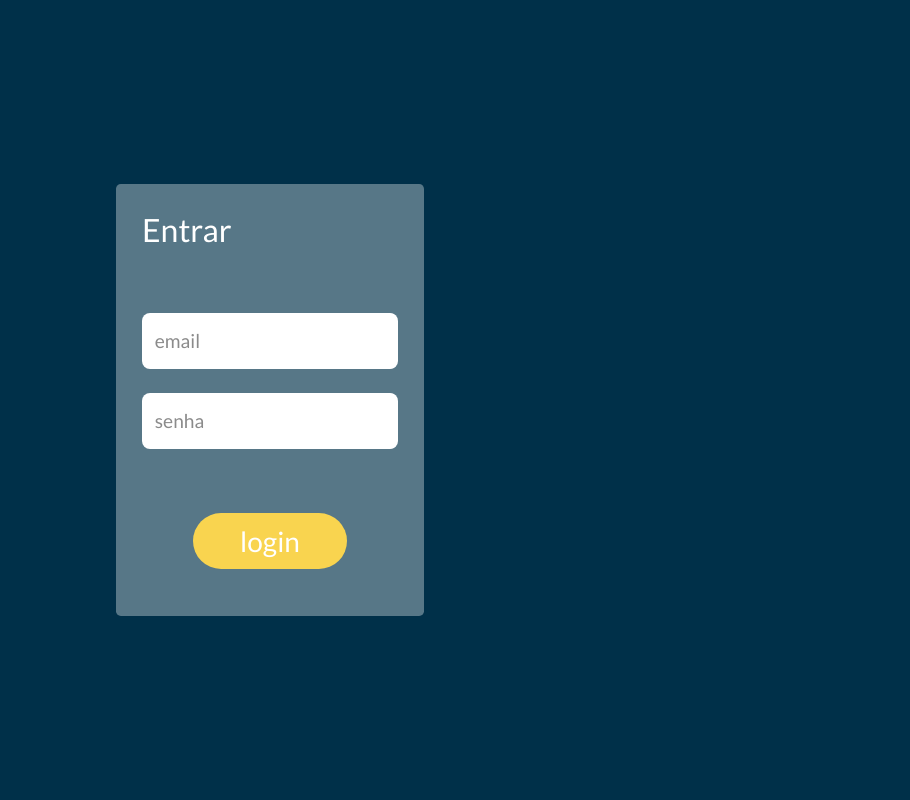
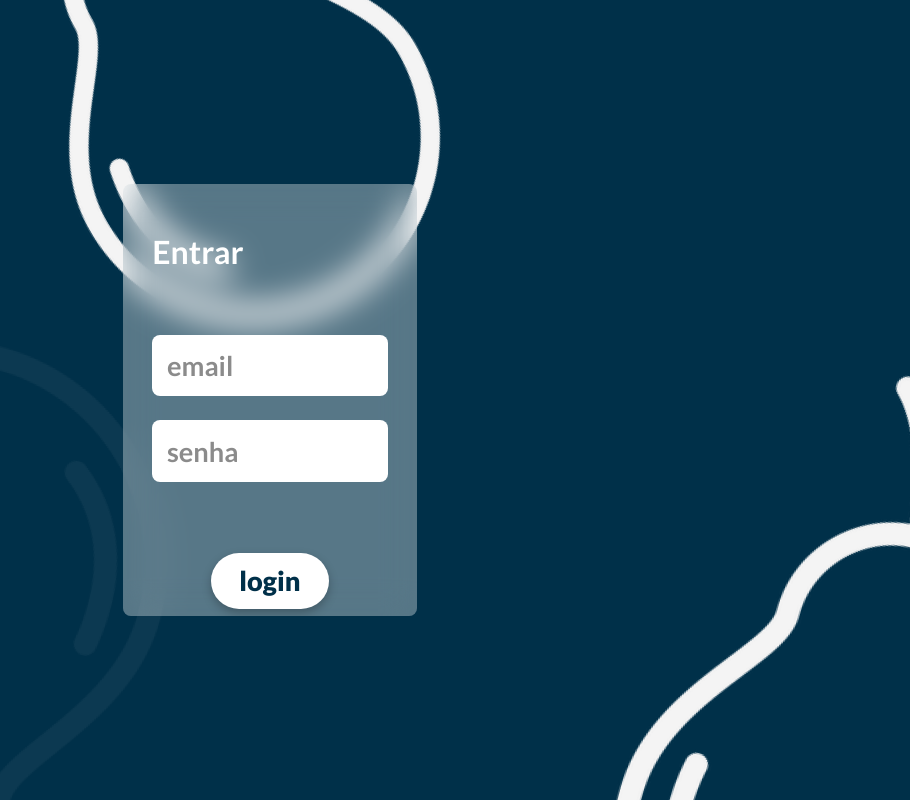
Before and after one commit to josuels731/fruits-basket-react, a React (Create React App) app: page /login in a window 1280 px wide. Shown: the whole page, without its empty margins (370-1280 px from the left). Built offline with nearby package versions, Linux system fonts and the light colour scheme.

Commit message:
finished login screen

```diff
--- a/src/pages/Login.tsx
+++ b/src/pages/Login.tsx
@@ -1,7 +1,8 @@
-import { FormEvent, useState } from "react";
+import { ChangeEvent, FormEvent, FormEventHandler, useState } from "react";
 import styled from "styled-components";
 import { login } from 'services/users';
 import { RequestPostLogin, ResponsePostLogin } from 'services/users.d';
+import LoginBackground from 'assets/img/LoginBackground.png'
 
 const Page = styled.div`
     width: 100vw;
@@ -10,39 +11,45 @@ const Page = styled.div`
     display: flex;
     align-items: center;
     justify-content: center;
+    background-image: url(${LoginBackground});
+`;
 
-    `;
+const Filter = styled.div`
+    width: 100%;
+    height: 100%;
+    backdrop-filter: blur(1em);
+    display: flex;
+    flex-direction: column;
+`;
 
 const DesktopForm = styled.form`
-    width: 24vw;
+    width: 23vw;
     height: 54vh;
-    border-radius: 0.3em;
+    border-radius: 0.5em;
     background: rgba(255, 255, 255, 0.34);
-
-    > div {
-        padding: 2vw;
-        width: 20vw;
-        height: 50vh;
-        /* backdrop-filter: blur(22px); */
-        display: flex;
-        flex-direction: column;
-    }
+    overflow: hidden;
 `;
 
 const Title = styled.div`
     font-size: 2em;
+    font-weight: 700;
+    margin: 0 10%;
+    margin-top: 3rem;
     margin-bottom: 4rem;
+
 `;
 
 const Input = styled.input`
-    width: 90%;
+    width: 70%;
     height: 3.5rem;
     border-radius: .5rem;
     border: none;
     outline: none;
-    font-size: 1.2em;
+    font-size: 1.7em;
+    font-weight: 600;
+    margin: 0 10%;
     margin-bottom: 1.5rem;
-    padding: 0 5%;
+    padding: 0.1em 5%;
     color: #3d3d3d;
 
     ::placeholder {
@@ -51,21 +58,37 @@ const Input = styled.input`
 `;
 
 const Button = styled.button`
-    width: 60%;
+    width: 40%;
     height: 3.5rem;
     border-radius: 1.5em;
     border: none;
-    background-color: #F9D44F;
-    color: #FFF;
-    font-size: 1.75em;
+    background-color: #FFF;
+    box-shadow: 0px 4px 10px rgba(0, 0, 0, 0.25);
+    color: #003049;
+    font-size: 1.7em;
+    font-weight: 900;
     margin: auto;
+    outline: none;
+    transition: transform 50ms, box-shadow 200ms;
+
+    :hover {
+        box-shadow: 0px 4px 20px rgba(0, 0, 0, 0.25);
+    }
+
+    :active {
+        box-shadow: 0px 4px 30px rgba(0, 0, 0, 0.25);
+        transform: translateY(1px);
+    }
 `;
 
 const Error = styled.div`
     border: none;
-    color: #e63e3e;
+    color: #D62828;
+    font-weight: 700;
     font-size: 1em;
-    margin-top: 1em;
+    height: 1.5em;
+    margin-top: 0em;
+    margin-bottom: 1em;
     align-self: center;
 `;
 
@@ -74,26 +97,30 @@ function Login() {
     const [loginData, setLoginData] = useState<RequestPostLogin>({ email: '', password: '' });
     const [loginStatus, setLoginStatus] = useState<ResponsePostLogin>({});
 
-    const submit = async (e: FormEvent<HTMLFormElement>) => {
+    const handleSubmit = async (e: FormEvent<HTMLFormElement>) => {
         e.preventDefault();
-        try {
-            const data = await login(loginData);
-            setLoginStatus(data);
-        } catch (e) {
-            console.log((e as { request: any }).request);
+        setLoginStatus(await login(loginData));
+    }
 
-            setLoginStatus(e as ResponsePostLogin);
-        }
+    const handleInvalid = (e: FormEvent<HTMLInputElement>) => {
+        e.preventDefault();
+        setLoginStatus({ error: 'Email or password is invalid' });
     }
+
+    const handleChange = (e: ChangeEvent<HTMLInputElement>) => {
+        setLoginStatus({});
+        setLoginData({ ...loginData, [e.target.id]: e.target.value })
+    }
+
     return <Page>
-        <DesktopForm onSubmit={submit}>
-            <div>
+        <DesktopForm onSubmit={handleSubmit}>
+            <Filter>
                 <Title>Entrar</Title>
-                <Input onChange={(e) => setLoginData({ ...loginData, email: e.target.value })} type="text" placeholder='email' />
-                <Input onChange={(e) => setLoginData({ ...loginData, password: e.target.value })} type="password" placeholder='senha' />
-                {loginStatus.error ? <Error>Email ou Senha Incorretos</Error> : null}
+                <Input id='email' onInvalid={handleInvalid} onChange={handleChange} type="email" placeholder='email' />
+                <Input id='password' onInvalid={handleInvalid} onChange={handleChange} type="password" placeholder='senha' />
+                <Error>{loginStatus.error || ''}</Error>
                 <Button type="submit">login</Button>
-            </div>
+            </Filter>
         </DesktopForm>
     </Page>
 }
--- a/src/services/users.ts
+++ b/src/services/users.ts
@@ -13,7 +13,7 @@ const login = async (data: RequestPostLogin): Promise<ResponsePostLogin> => {
 
         return req.data;
     } catch (e: any) {
-        return e;
+        return e.response.data;
     }
 }
 
```
Also changed, not shown: src/assets/img/LoginBackground.png (added).
